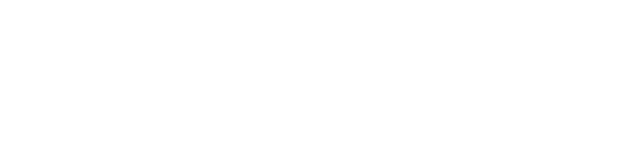
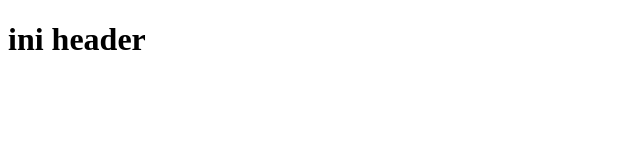
Before and after one commit to who-is-brillian/cobacoba, a plain HTML site: page contact.html in a window 1280 px wide. Shown: the whole page, without its empty margins (0-640 px from the left). Drawn offline with Linux system fonts and the light colour scheme.

Commit message:
menambahkan sebuah header

```diff
--- a/contact.html
+++ b/contact.html
@@ -1,11 +1,14 @@
 <!DOCTYPE html>
 <html lang="en">
+
 <head>
     <meta charset="UTF-8">
     <meta name="viewport" content="width=device-width, initial-scale=1.0">
     <title>Document</title>
 </head>
+
 <body>
+    <h1>ini header</h1>
+</body>
 
-</body>
 </html>
```
